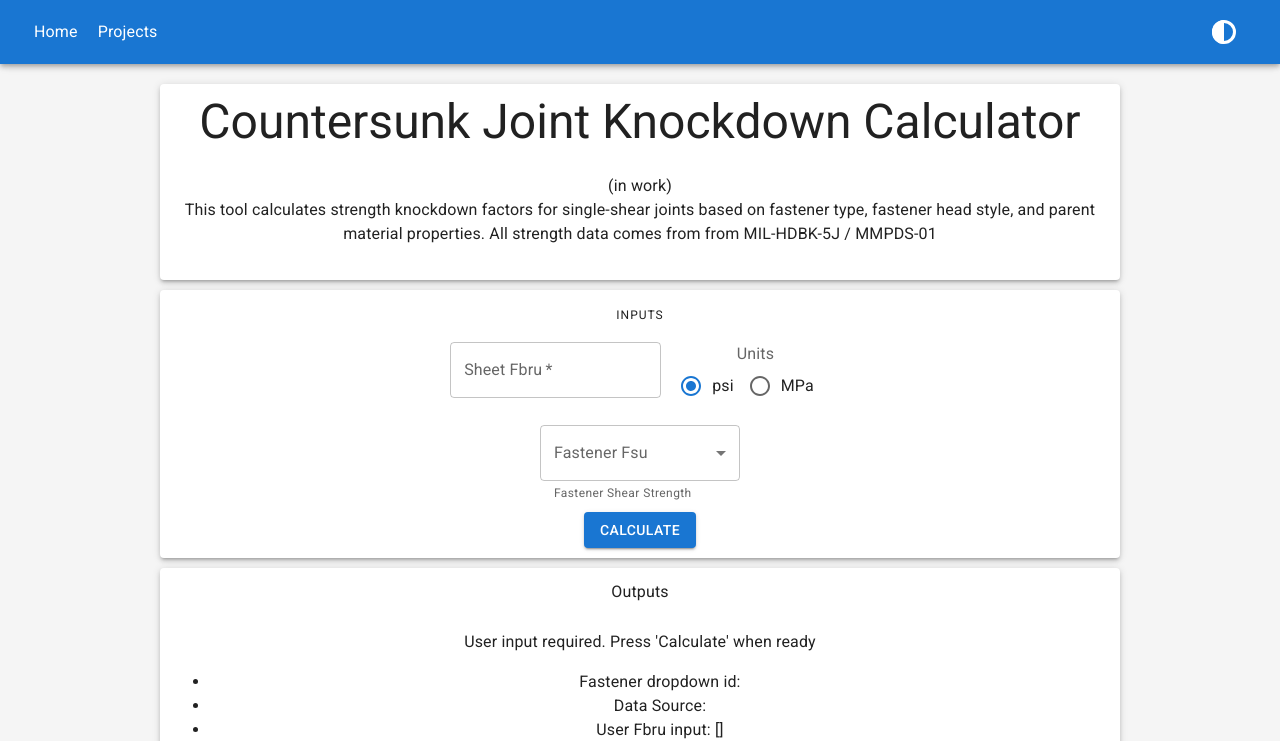
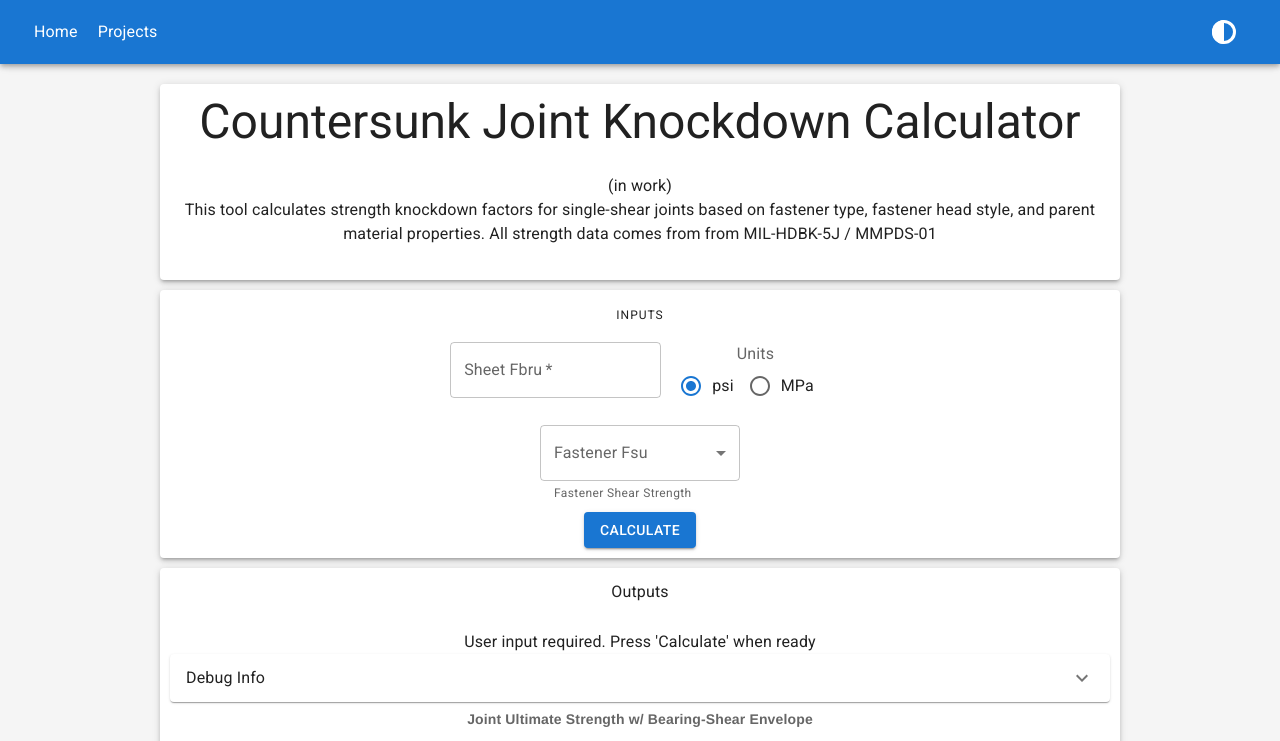
Before and after one commit to edp8489/csk_knockdown_tool, a React (Create React App) app: page / in a window 1280 px wide. Shown: the top 741 px of the page. Built offline with nearby package versions, Linux system fonts and the light colour scheme.

Commit message:
Added plot of raw data

```diff
--- a/package.json
+++ b/package.json
@@ -12,6 +12,7 @@
   "dependencies": {
     "@emotion/react": "^11.9.0",
     "@emotion/styled": "^11.8.1",
+    "@mui/icons-material": "^5.8.0",
     "@mui/material": "^5.7.0",
     "chart.js": "^3.7.1",
     "lodash": "^4.17.21",
--- a/src/App.js
+++ b/src/App.js
@@ -1,6 +1,6 @@
 import { ThemeProvider } from "@mui/material/styles";
 import CssBaseline from "@mui/material/CssBaseline";
-import { Box, Paper, Button } from "@mui/material";
+import { Box, Paper } from "@mui/material";
 import Typography from "@mui/material/Typography";
 import React from "react";
 import {light, dark} from "./styles.js";
@@ -8,6 +8,10 @@ import {NavBar, Footer} from "./NavBar";
 import InputsCard from "./InputsCard";
 import * as mathUtils from "./mathUtils"
 import * as plotUtils from "./plotUtils"
+import Accordion from '@mui/material/Accordion';
+import AccordionSummary from '@mui/material/AccordionSummary';
+import AccordionDetails from '@mui/material/AccordionDetails';
+import ExpandMoreIcon from '@mui/icons-material/ExpandMore';
 
 // defined using let instead of const in case you want to set
 // other elements later based on primary/secondary colors
@@ -82,7 +86,7 @@ export default function App() {
         selectedData.metadata.sht_fbru2A,
         selectedData.metadata.fast_fsu
       ))
-      console.log(nK)
+      // console.log(nK)
       setOutputs(prevState =>{
         return{...prevState, ...{nomKcsk: nK}}
       })
@@ -91,18 +95,30 @@ export default function App() {
     }
     e.preventDefault()
   }
-  let scatterPlot = readyToCalc? plotUtils.genScatterPlot(
+  let kcskPlot = readyToCalc? plotUtils.genKcskPlot(
     outputState.nomKcsk,
      "Countersink Depth Ratio (tcsk / t) [-]",
      "Joint Strength Knockdown (Kcsk) [-]",
      "Joint Strength Knockdown (nominal data)"
   ) :
-  plotUtils.genScatterPlot(
+  plotUtils.genKcskPlot(
     outputSchema.nomKcsk,
      "Countersink Depth Ratio (tcsk / t) [-]",
      "Joint Strength Knockdown (Kcsk) [-]",
      "Joint Strength Knockdown (nominal data)"
   )
+
+  let rawDataPlot = readyToCalc? plotUtils.genEnvPlot(
+    {points: outputState.rawData.dataset,nomKcsk:outputState.nomKcsk},
+    "Sheet thickness (t) [in]",
+    "Joint Ultimate Strength [lbf]",
+    "Joint Ultimate Strength w/ Bearing-Shear Envelope"
+  ) :
+  plotUtils.genEnvPlot(
+    {points:[],nomKcsk:[]},
+    "Sheet thickness (t) [in]",
+    "Joint Ultimate Strength [lbf]",
+    "Joint Ultimate Strength w/ Bearing-Shear Envelope")
 
   return (
     <ThemeProvider theme={theme}>
@@ -130,13 +146,23 @@ export default function App() {
         <Paper elevation={3} sx={{padding: "10px"}}>
           <Typography variant="subtitle1">Outputs</Typography><br />
           <span>{readyToCalc? "Calculated values (debug use)":"User input required. Press 'Calculate' when ready"}</span>
-          <ul>
+          <Accordion TransitionProps={{unmountOnExit: true}}>
+            <AccordionSummary
+                expandIcon={<ExpandMoreIcon />}
+                id="debug-acc-header">
+              <Typography>Debug Info</Typography>
+            </AccordionSummary>
+            <AccordionDetails>
+            <ul>
             <li>Fastener dropdown id: {readyToCalc? userInputs.fast_sel: ""}</li>
             <li>Data Source: {readyToCalc? outputState.rawData.metadata.fast_ref: ""}</li>
             <li>User Fbru input: {readyToCalc? userInputs.fbru : ""} [{readyToCalc? userInputs.unit : ""}]</li>
             <li>User Fbru (psi): {(readyToCalc && userInputs.unit!=="psi")?mathUtils.mpa2psi(userInputs.fbru):"no conversion necessary"}</li>
           </ul>
-          {scatterPlot}
+            </AccordionDetails>
+          </Accordion>
+          {rawDataPlot}
+          {kcskPlot}
         </Paper>
         <Footer />
       </Box>
--- a/src/plotUtils.js
+++ b/src/plotUtils.js
@@ -1,4 +1,4 @@
-import { Scatter } from 'react-chartjs-2';
+import { Chart, Scatter } from 'react-chartjs-2';
 import {
     Chart as ChartJS,
     LinearScale,
@@ -50,7 +50,10 @@ export const T10RGB50A = {
 
 const colorNames = Object.keys(tableau10Hex);
 
-export function genScatterPlot(rawData, xLabel, yLabel, titleText){
+// @TODO Set text color (ChartJS.defaults.color) based on darkMode
+ChartJS.defaults.font.size = 14
+
+export function genKcskPlot(rawData, xLabel, yLabel, titleText){
     // define plotting options
     const options = {
         scales: {
@@ -83,7 +86,6 @@ export function genScatterPlot(rawData, xLabel, yLabel, titleText){
             }
         }
     }
-    // @TODO Set text color (ChartJS.defaults.color) based on darkMode
 
     // prepare raw data for plotting
     /* content:
@@ -123,6 +125,7 @@ export function genScatterPlot(rawData, xLabel, yLabel, titleText){
             data: dataTuples,
             pointBorderColor: borderColor,
             pointBackgroundColor: backgroundColor,
+            pointRadius:4,
             borderColor: backgroundColor,
             backgroundColor:backgroundColor,
             showLine: true
@@ -133,5 +136,123 @@ export function genScatterPlot(rawData, xLabel, yLabel, titleText){
 
     ChartJS.register(LinearScale, PointElement, LineElement, Tooltip, Title, Legend);
     return <Scatter options={options} data={formattedData} />
-    //return {options, formattedData}
 }
+
+export function genEnvPlot(rawData, xLabel, yLabel, titleText){
+    /*
+        rawData = {
+            points: [selectedData.dataset],
+            Penv: [nomCsk.Penv]
+        }
+    */
+    // define plotting options
+    console.log(rawData)
+    const options = {
+        scales: {
+            x:{
+                type:"linear",
+                //min: 0,
+                //max: 1,
+                beginAtZero: true,
+                title: {
+                    display:true,
+                    text:xLabel}
+            },
+            y:{
+                type:"linear",
+                //min:0.5,
+                //max:1.1,
+                beginAtZero: true,
+                title: {
+                    display: true,
+                    text: yLabel}
+            }
+        },
+        plugins: {
+            legend:{
+                position: "top"
+            },
+            title:{
+                display: true,
+                text: titleText
+            }
+        }
+    }
+
+    // prepare raw data for plotting
+    /* content:
+        data = {
+            datasets: [
+                {
+                    label: "d = ## in",
+                    data: [
+                        {
+                        x: [],
+                        y: []
+                        }
+                    ],
+                    borderColor: "",
+                    backgroundColor: ""
+                }
+            ],
+        }
+    */
+    let formattedData = {}
+    let ultPts = rawData.points.map((el, ind) => {
+        //todo
+        console.log("el: ")
+        console.log(el)
+        let label = "d = " + el.d + " in"
+        let xData = el.tsht
+        let yData = el.Pult
+        let borderColor = T10RGB[colorNames[ind]]
+        //console.log(borderColor)
+        let backgroundColor = T10RGB50A[colorNames[ind]]
+        //console.log(backgroundColor)
+        let dataTuples = xData.map((x, ind) => {return {x: x, y:yData[ind]}})
+
+        // package everything
+        let dataset_i = {
+            label: label,
+            data: dataTuples,
+            pointBorderColor: borderColor,
+            pointBackgroundColor: backgroundColor,
+            borderColor: backgroundColor,
+            backgroundColor:backgroundColor,
+            showLine: true
+        }
+        return dataset_i
+    })
+    //console.log(formattedData)
+    const envPlots = rawData.nomKcsk.map((el, ind) => {
+        //todo
+        console.log("el: ")
+        console.log(el)
+        let label = "Strength Envelope"
+        let xData = rawData.points[ind].tsht
+        let yData = el.Penv
+        let borderColor = T10RGB[colorNames[ind]]
+        //console.log(borderColor)
+        let backgroundColor = T10RGB50A[colorNames[ind]]
+        //console.log(backgroundColor)
+        let dataTuples = xData.map((x, ind) => {return {x: x, y:yData[ind]}})
+
+        // package everything
+        let dataset_i = {
+            label: label,
+            data: dataTuples,
+            pointRadius: 0,
+            borderColor: borderColor,
+            backgroundColor:backgroundColor,
+            borderDash: [10, 10],
+            showLine: true
+        }
+        return dataset_i
+    })
+    //formattedData["datasets"].append(envPlots)
+    formattedData["datasets"] = ultPts.concat(envPlots)
+    console.log(formattedData)
+
+    ChartJS.register(LinearScale, PointElement, LineElement, Tooltip, Title, Legend);
+    return <Scatter options={options} data={formattedData} />
+}
```
Also changed, not shown: 2 other files (tests, documents, lock files or other folders).
